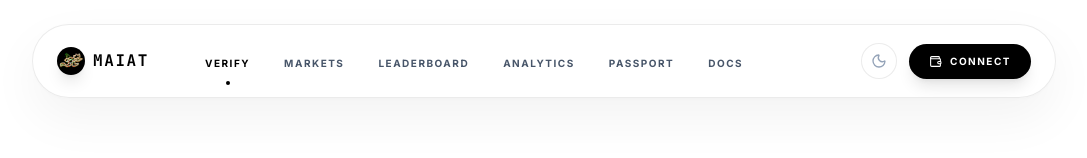
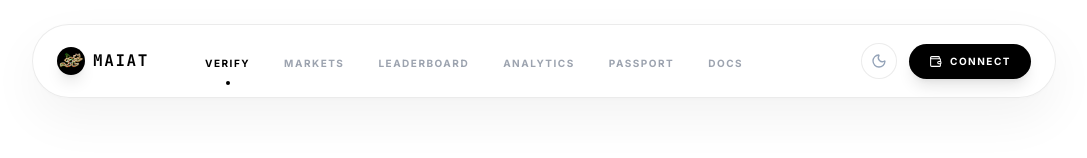
Before and after one commit to JhiNResH/maiat-protocol, a Next.js app: page / in a window 1280 px wide. Shown: the top 158 px of the page, without its empty margins (96-1183 px from the left). Built offline with nearby package versions, Linux system fonts and the light colour scheme; no server answers; the database is empty.

Commit message:
fix: override legacy --text-muted to #9ca3af for navbar consistency

```diff
--- a/src/app/globals.css
+++ b/src/app/globals.css
@@ -146,7 +146,7 @@
   --warning-amber: #d4a017;
   --text-primary: #f1f5f9;
   --text-secondary: #94a3b8;
-  --text-muted: #475569;
+  --text-muted: #9ca3af;
 
   /* Monitor — unified with main palette */
   --monitor-bg: #050508;
```
